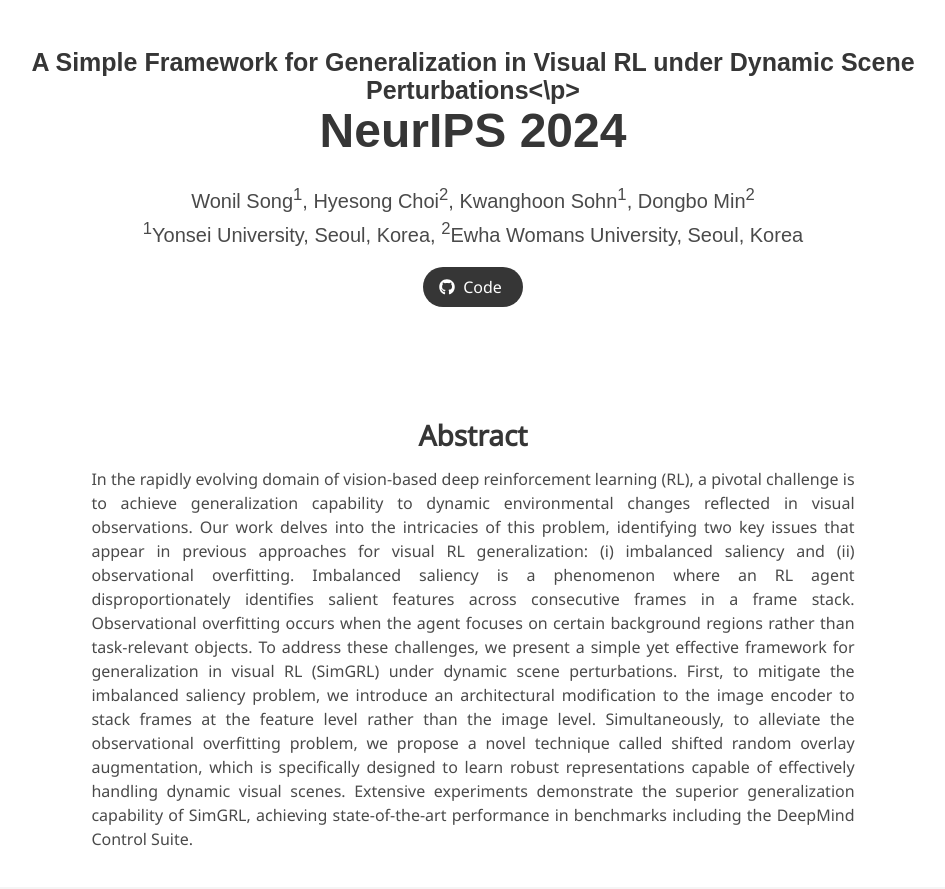
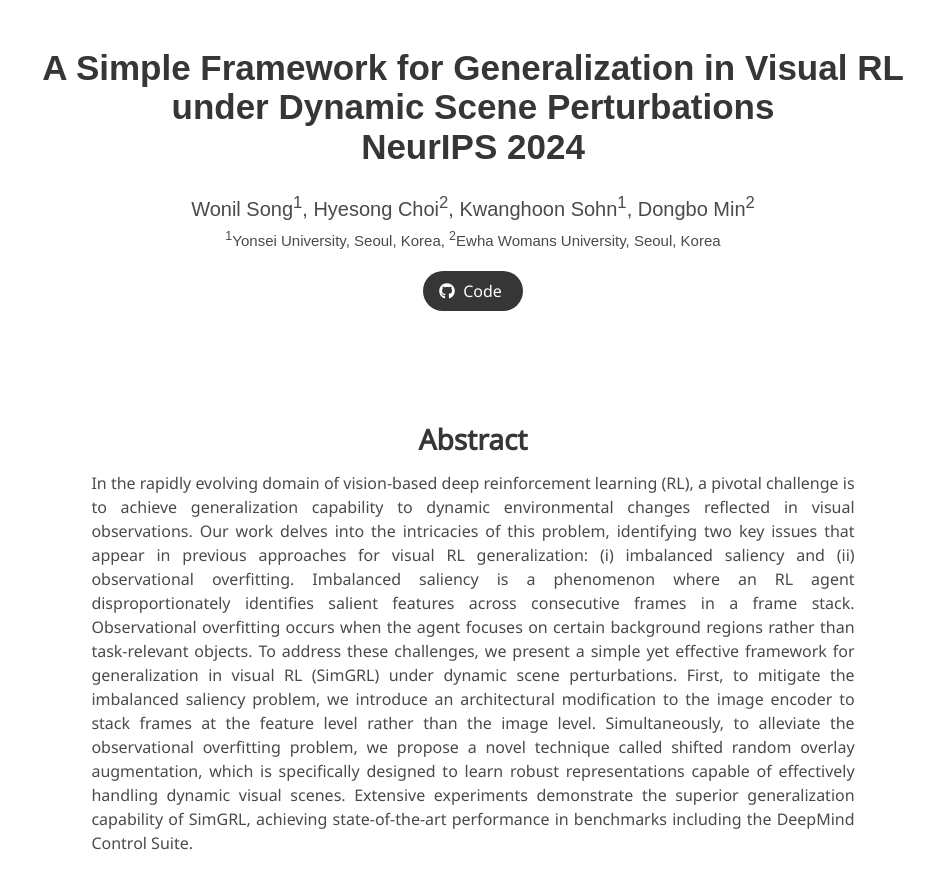
Before and after one commit to W-Song11/SimGRL, a Jekyll site: the page built from index.md, in a window 1280 px wide and 900 px high. Shown: the top 889 px of the window, without its empty margins (167-1112 px from the left). Built offline with Jekyll 4.4.1, drawn with Linux system fonts in a browser that asks for light colours; some web fonts are replaced.

Commit message:
Update index.md

```diff
--- a/index.md
+++ b/index.md
@@ -2,11 +2,11 @@
 layout: project_page
 permalink: /
 
-title: <p style="font-size:25px">A Simple Framework for Generalization in Visual RL under Dynamic Scene Perturbations<\p> <p>NeurIPS 2024</p>
+title: <p style="font-size:35px">A Simple Framework for Generalization in Visual RL under Dynamic Scene Perturbations</p> <p style="font-size:35px">NeurIPS 2024</p>
 authors:
     Wonil Song<sup>1</sup>, Hyesong Choi<sup>2</sup>, Kwanghoon Sohn<sup>1</sup>, Dongbo Min<sup>2</sup>
 affiliations:
-    <sup>1</sup>Yonsei University, Seoul, Korea, <sup>2</sup>Ewha Womans University, Seoul, Korea
+    <p style="font-size:15px"><sup>1</sup>Yonsei University, Seoul, Korea, <sup>2</sup>Ewha Womans University, Seoul, Korea</p>
 paper: #https://www.cs.virginia.edu/~robins/Turing_Paper_1936.pdf
 video: #https://www.youtube.com/results?search_query=turing+machine
 code: https://github.com/W-Song11/SimGRL-Code
```
